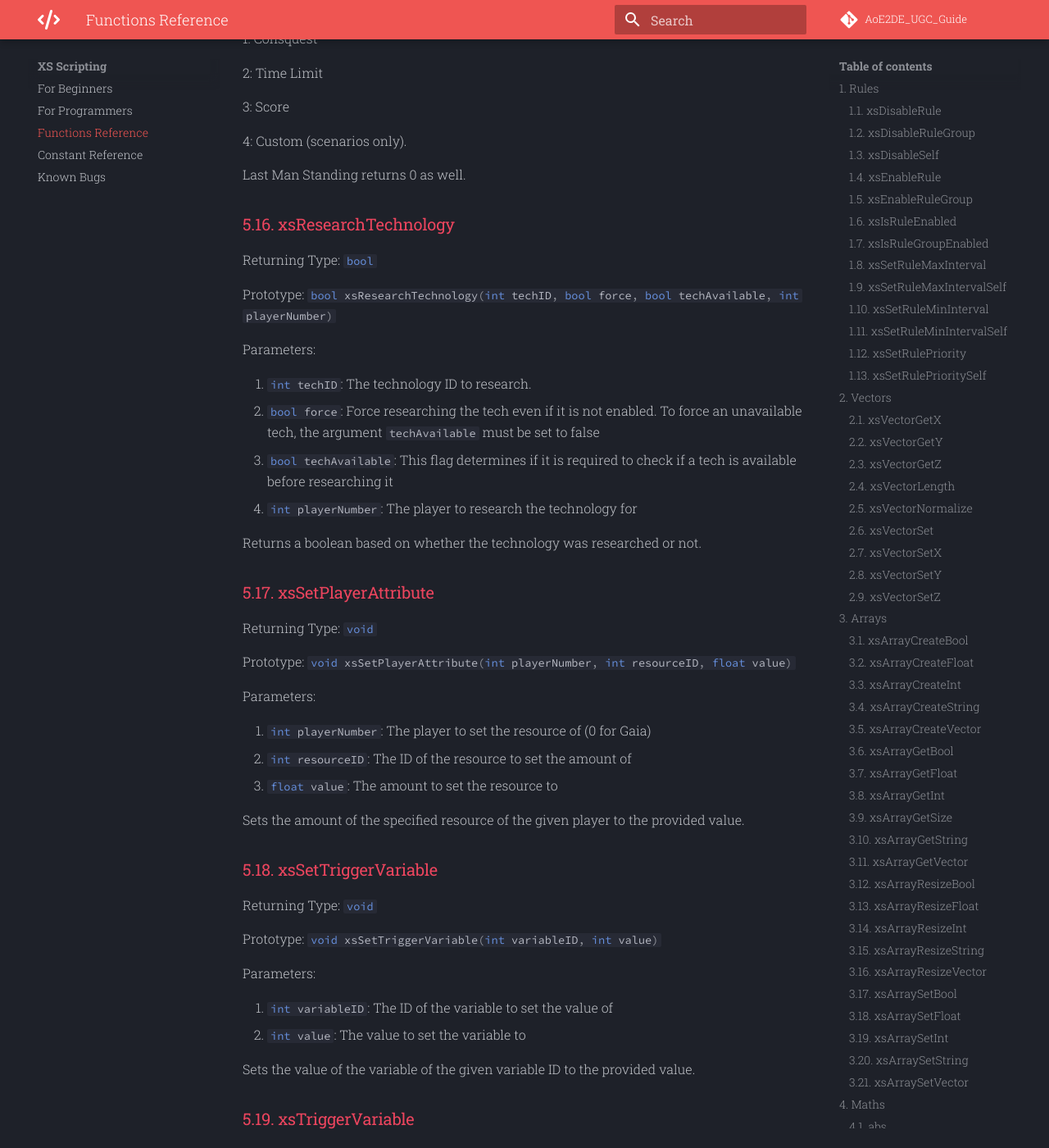
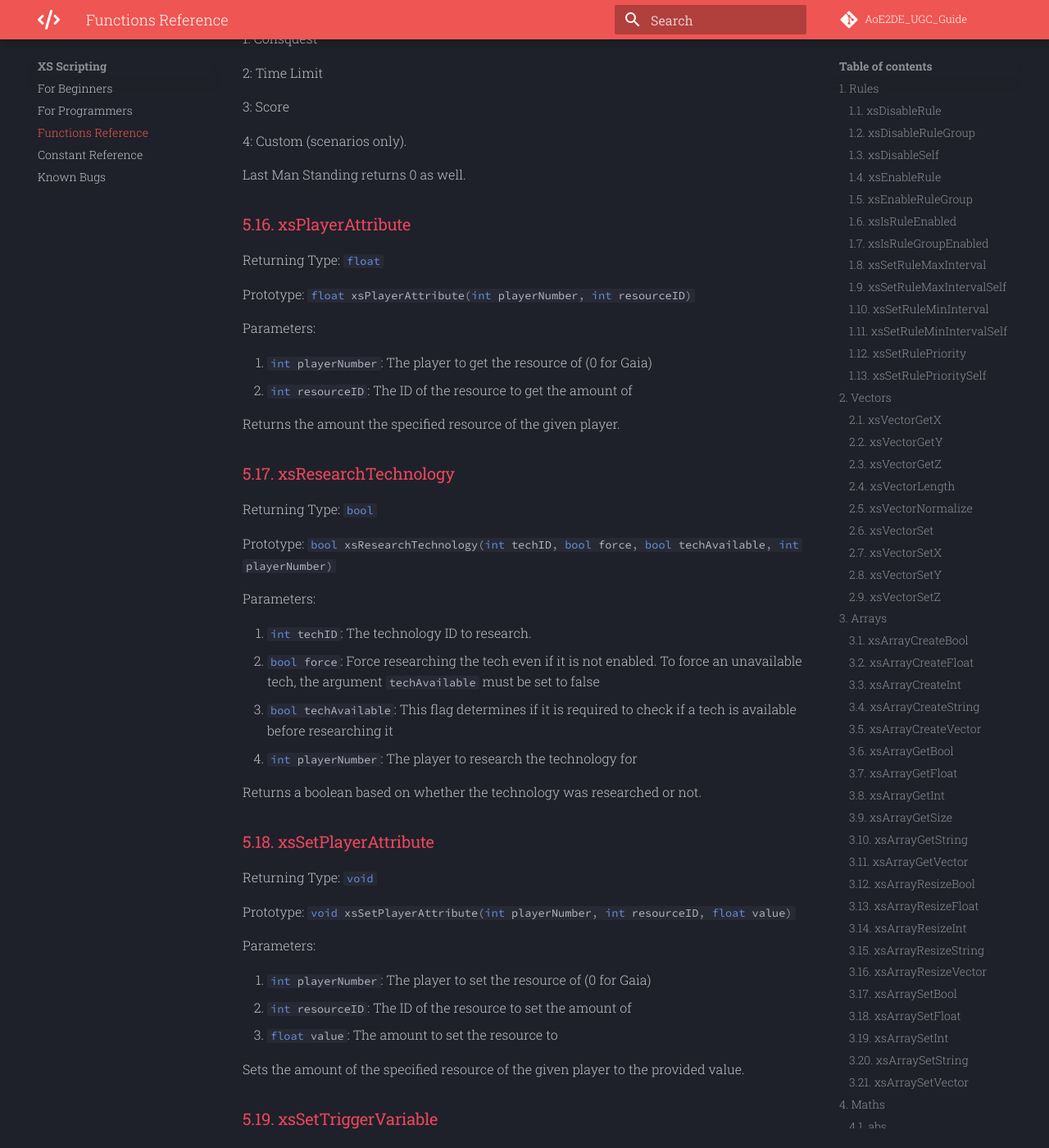
Before and after one commit to Divy1211/AoE2DE_UGC_Guide, an MkDocs documentation site: the page built from docs/general/xs/functions.md, in a window 1280 px wide and 1400 px high, scrolled down 20228 px. Shown: the whole window at 82% size. Built offline with MkDocs 1.6.1 and Material for MkDocs 9.7.7, drawn with Linux system fonts in a browser that asks for light colours; comment, search, counter and statistics services are not loaded; some of the changed text lies outside the part shown.

Commit message:
added missing function xsPlayerAttribute

```diff
--- a/docs/general/xs/functions.md
+++ b/docs/general/xs/functions.md
@@ -854,7 +854,20 @@ Returns an integer corresponding to different victory settings ingame. These are
 
 Last Man Standing returns 0 as well.
 
-### 5.16. xsResearchTechnology
+### 5.16. xsPlayerAttribute
+
+Returning Type: `#!cpp float`
+
+Prototype: `#!cpp float xsPlayerAttribute(int playerNumber, int resourceID)`
+
+Parameters:
+
+1.  `#!cpp int playerNumber`: The player to get the resource of (0 for Gaia)
+2.  `#!cpp int resourceID`: The ID of the resource to get the amount of
+
+Returns the amount the specified resource of the given player.
+
+### 5.17. xsResearchTechnology
 
 Returning Type: `#!cpp bool`
 
@@ -973,4 +986,4 @@ Parameters:
 
 1.  `#!cpp int playerNumber`: The player to set the context player to
 
-In other functions involving a `playerNumber` argument, the value of the context player is used if `-1` is passed as `playerNumber` to them. `xsEffectAmount` will use the value of the context player as its player if -2 is passed to it as the player argument.
+In other functions involving a `playerNumber` argument, the value of the context player is used if `-1` is passed as `playerNumber` to them. `xsEffectAmount` will use the value of the context player as its player if `-2` is passed to it as the player argument.
--- a/mkdocs.yml
+++ b/mkdocs.yml
@@ -7,6 +7,7 @@ use_directory_urls: true
 
 nav:
   - About: "index.md"
+  - Temp: "checklist.md"
   - Game Mechanics:
     - Damage Calculation: "general/damage_calculation.md"
     - Attributes: "general/attributes.md"
```
Also changed, not shown: other parts of docs/general/xs/functions.md (+3 -3 lines), docs/checklist.md (added, +68 -0 lines), docs/general/xs/functions.json (+20 -1 lines).
